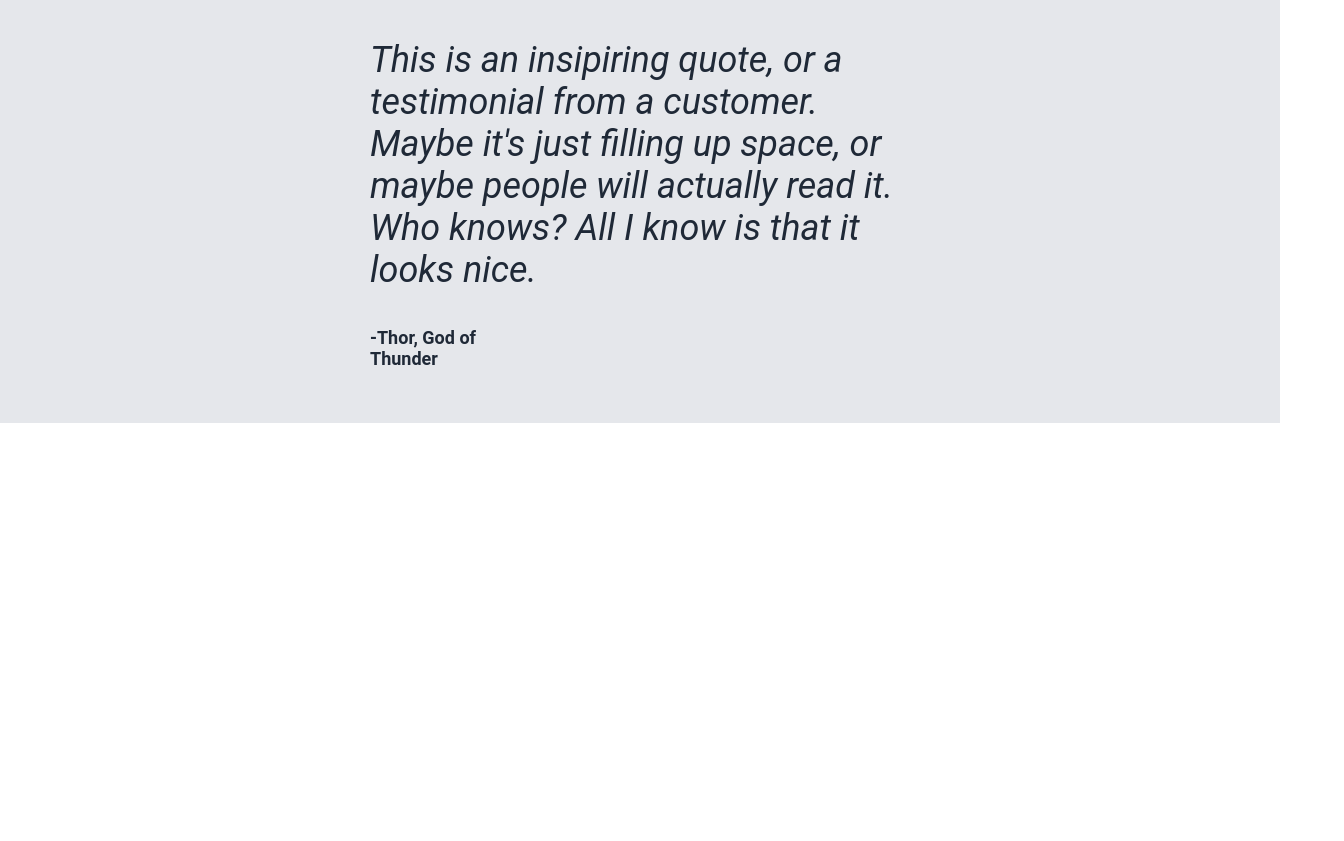
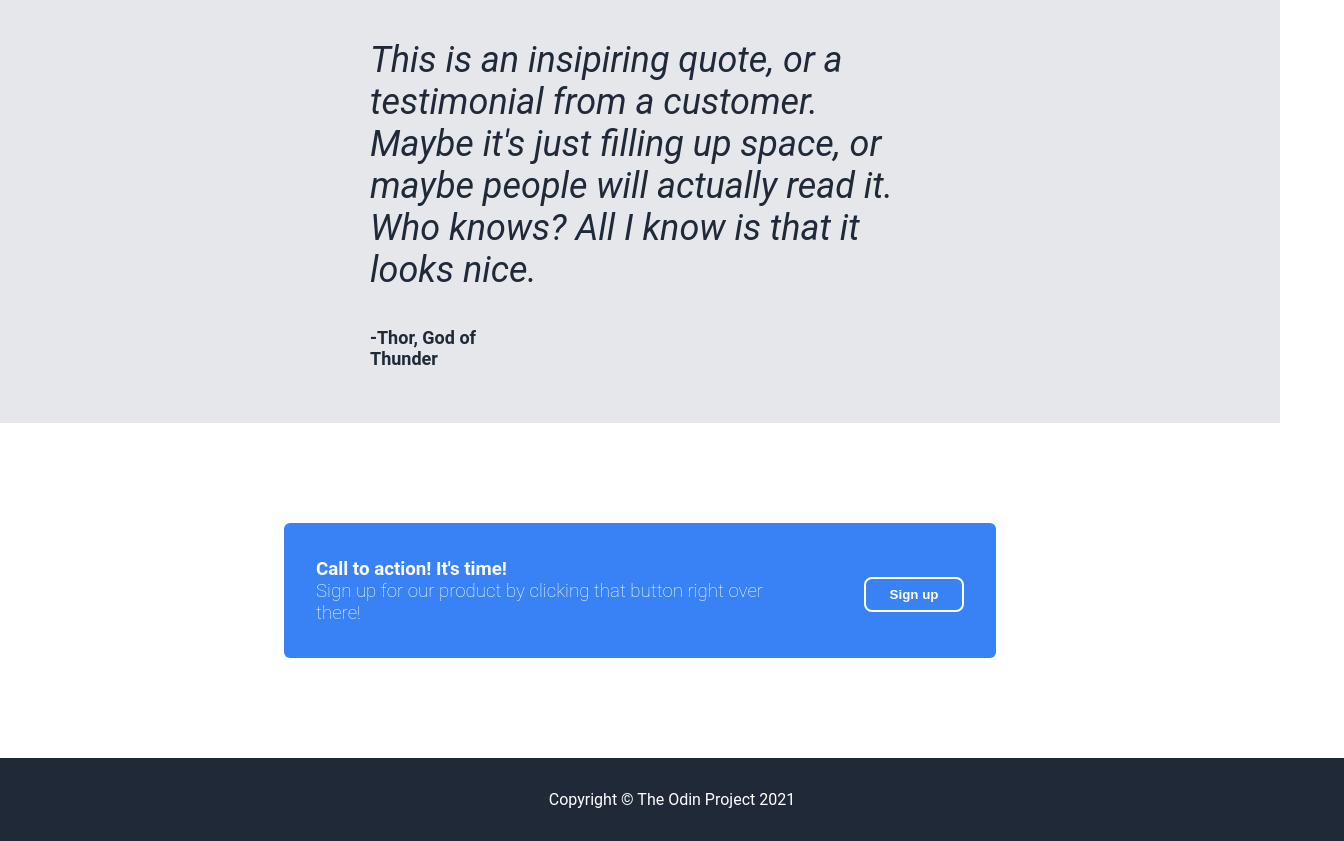
Before and after one commit to PascalBBcn/Landing-Page, a plain HTML site: page index.html in a window 1280 px wide. Shown: the part 946-1787 px from the top of the page, 1344 px wide, since content can reach past the window. Before the commit the page ends 1369 px from the top, so only its background shows below. Drawn offline with Linux system fonts and the light colour scheme.

Commit message:
Complete the project. Finish sections in index.html and style with style.css. Reflect with README.md

```diff
--- a/index.html
+++ b/index.html
@@ -69,5 +69,28 @@
       </div>
     </div>
 
+    <div class="section4">
+      <div class="s4container">
+        <div class="s4left">
+          <div class="s4lefttitle">
+            <h3><strong>Call to action! It's time!</strong>
+              <div class="s4lefttext">
+                Sign up for our product by clicking that button right over there!
+              </div></h3>
+          </div>
+        </div>
+
+        <div class="s4right">
+          <button class="s4signup"><strong>Sign up</strong></button>
+        </div>
+      </div>
+    </div>
+
+    <div class="footer">
+      <div class="footertext">
+        Copyright &copy; The Odin Project 2021
+      </div>
+    </div>
+
   </body>
 </html>
--- a/style.css
+++ b/style.css
@@ -132,3 +132,45 @@ button {
   width: 25%;
   font-size: 18px;
 }
+
+.section4 {
+  display: flex;
+  flex-direction: column;
+  background-color: #FFFFFF;
+  align-items: center;
+  padding: 100px;
+  justify-content: center;
+  color: #FFFFFF;
+}
+.s4container {
+  background-color: #3882F6;
+  display: flex;
+  padding: 16px 32px ;
+  justify-content: center;
+  align-items: center;
+  gap: 50px;
+  width: 60%;
+}
+.s4container {border-radius: 6px;}
+.s4left {
+  display: flex;
+  flex-direction: column;
+}
+.s4lefttext {
+  font-weight: 100;
+}
+.s4signup {
+  border:  3px #FFFFFF;
+  border: 2px solid white;
+  margin-left: 16px;
+}
+.s4signup {border-radius: 8px;}
+
+.footer {
+  background-color: #1F2937;
+  display: flex;
+  color: #FFFFFF;
+  justify-content: center;
+  width: 100%;
+  padding: 32px;
+}
```
Also changed, not shown: 1 other file.
